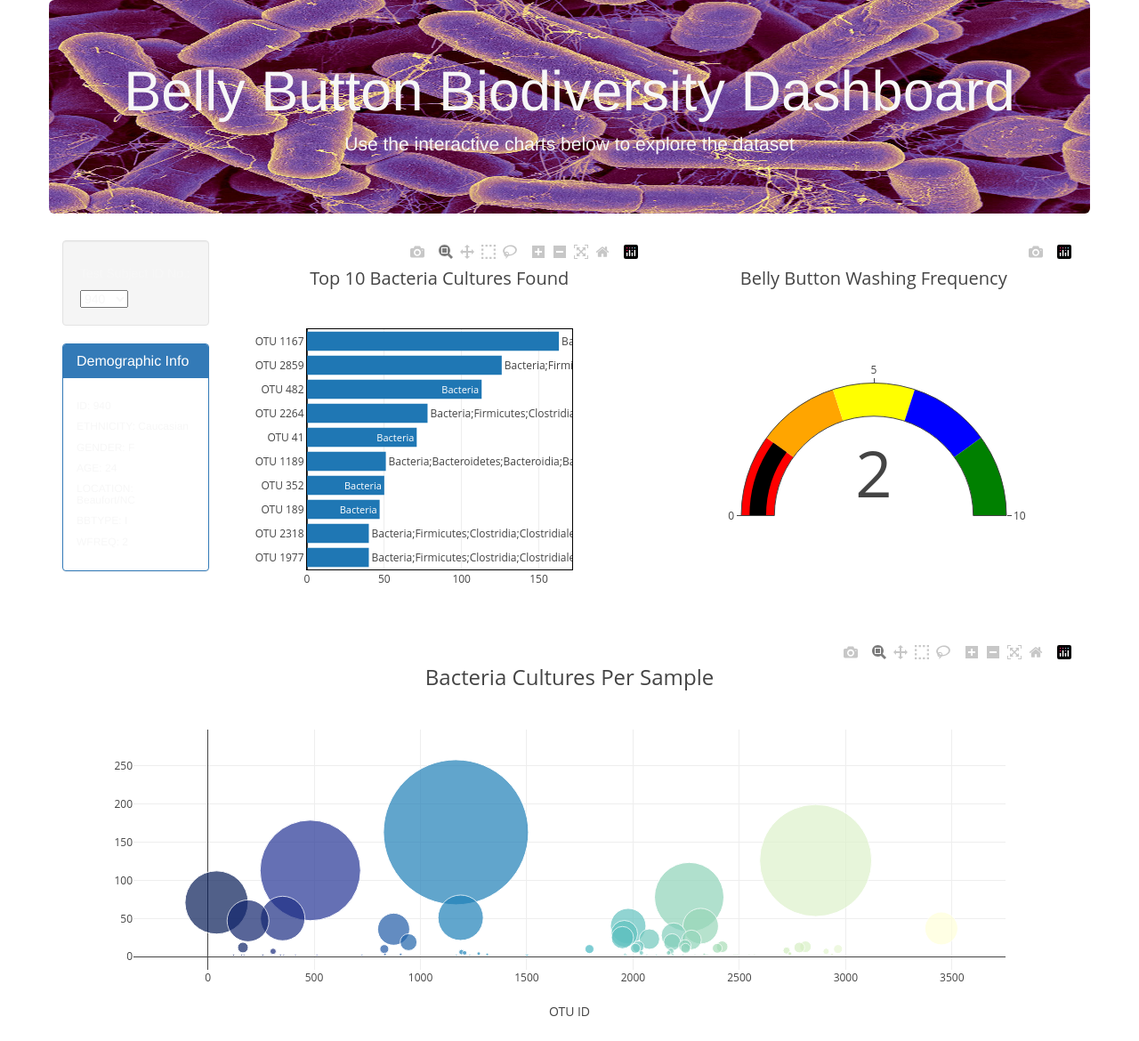
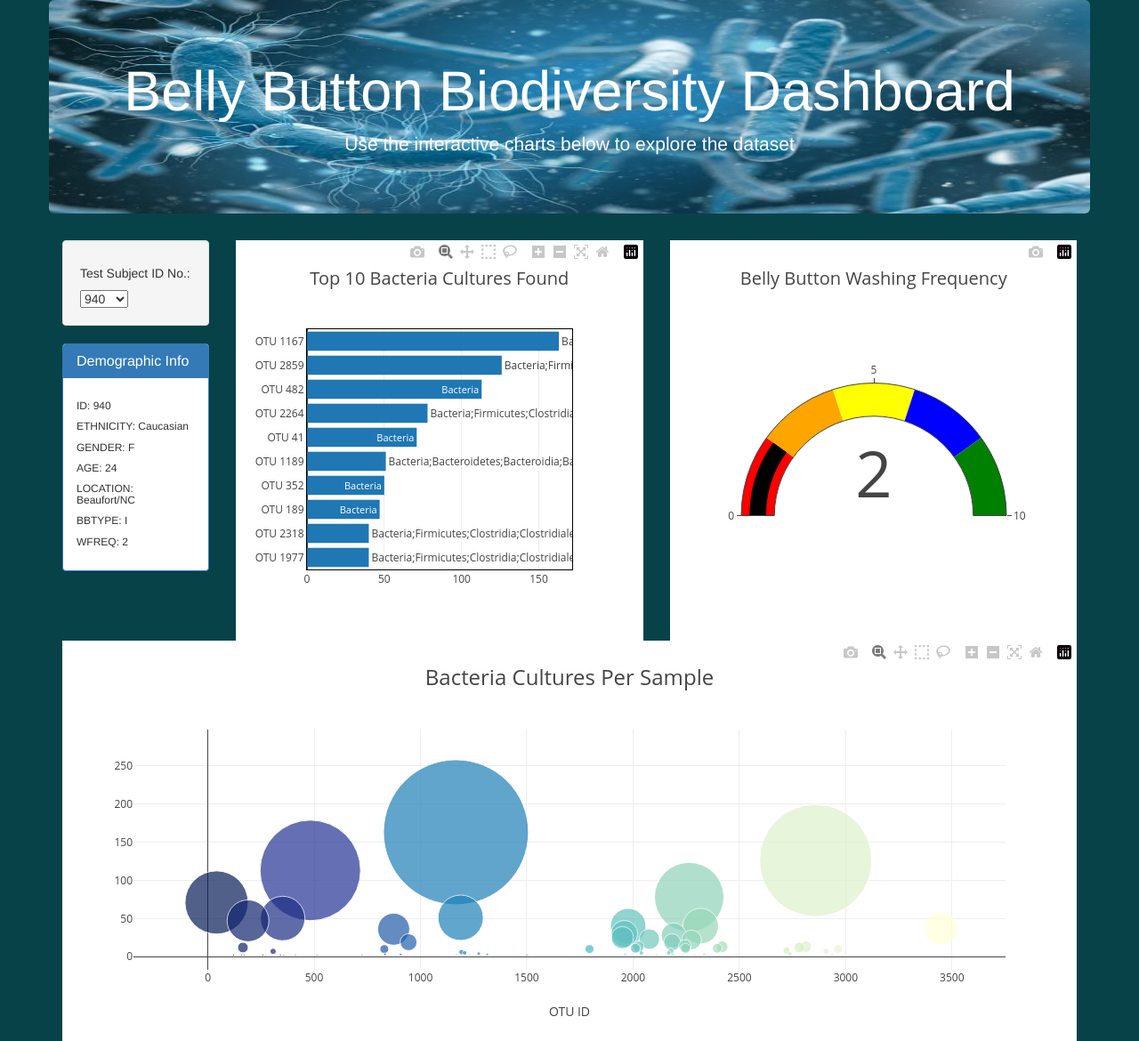
Before and after one commit to AForbis/plotlydeploy, a Flask app: page / in a window 1280 px wide. Shown: the whole page at 89% size. Run offline with Flask 2, Linux system fonts and the light colour scheme; some libraries are stand-ins or nearby versions.

Commit message:
customizing dash p2

```diff
--- a/static/css/style.css
+++ b/static/css/style.css
@@ -1,10 +1,11 @@
 body {
+    background-color: rgb(8, 66, 73);
+  }
 
-    color: #f7f7f7;
-}
 
 .jumbotron {
-    background-image: url("/../../images/Bacteria.jpg");
+    background-image: url("../images/Bacteria.jpg");
     background-size: 100% 100%;
     text-align: center;
+    color:rgb(254, 255, 255);
 }
--- a/templates/index.html
+++ b/templates/index.html
@@ -14,7 +14,7 @@
   <script src="https://cdnjs.cloudflare.com/ajax/libs/d3/5.5.0/d3.js"></script>
 </head>
 
-<body class="cadetblue">
+<body>
 
   <div class="container">
     <div class="row">
```
Also changed, not shown: static/images/Bacteria.jpg.
